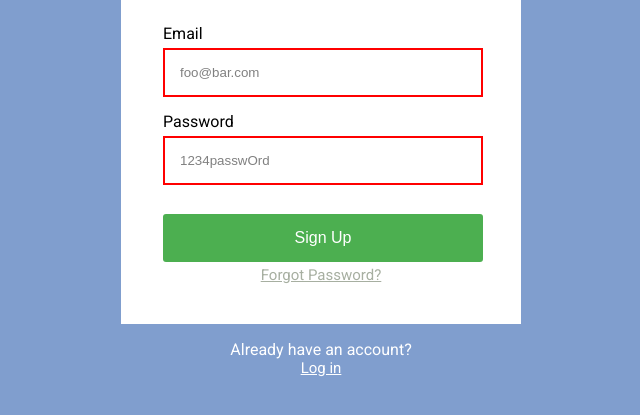
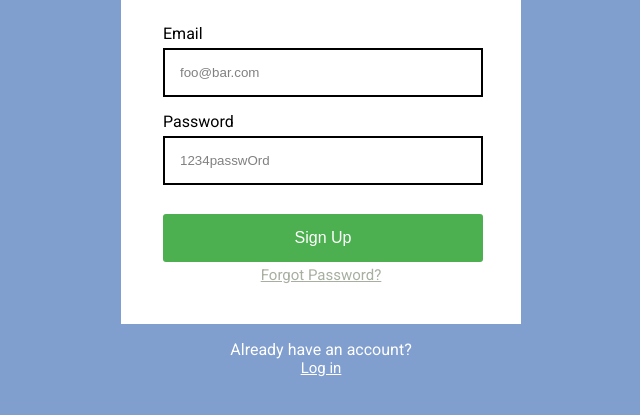
Before and after one commit to CostaPedro/Analogsea, a plain HTML site: page index.html in a window 1280 px wide. Shown: the part 217-632 px from the top of the page, without its empty margins (319-959 px from the left). Drawn offline with Linux system fonts and the light colour scheme.

Commit message:
required field edit

```diff
--- a/analogstyle.css
+++ b/analogstyle.css
@@ -60,7 +60,7 @@ form {
 }
 
 .analog-form input:invalid {
-  border: 2px red solid;
+  border: 2px solid;
 
 }
 
```
